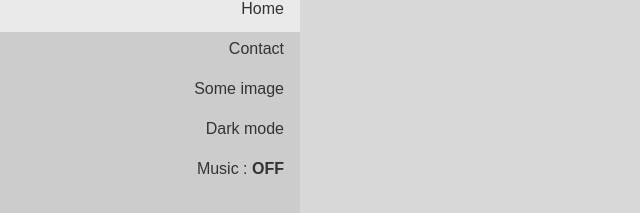
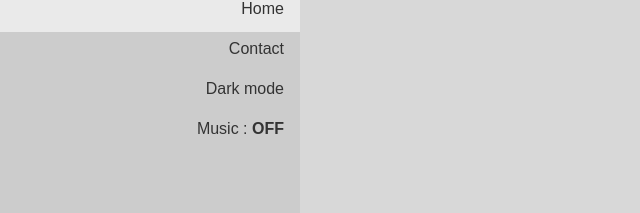
Before and after one commit to hanabichann/hanabichann.github.io, a plain HTML site: page index.html in a window 1280 px wide. Shown: the part 353-566 px from the top of the page, 0-640 px from the left. Drawn offline with Linux system fonts and the light colour scheme.

Commit message:
Update index.html

```diff
--- a/index.html
+++ b/index.html
@@ -36,9 +36,9 @@
                 <div class="item" page="contact">
                     Contact
                 </div>
-                <div class="item" page="some-img">
+<!--                 <div class="item" page="some-img">
                     Some image
-                </div>
+                </div> -->
                 <div class="item darkmode">
                     Dark mode
                 </div>
```
